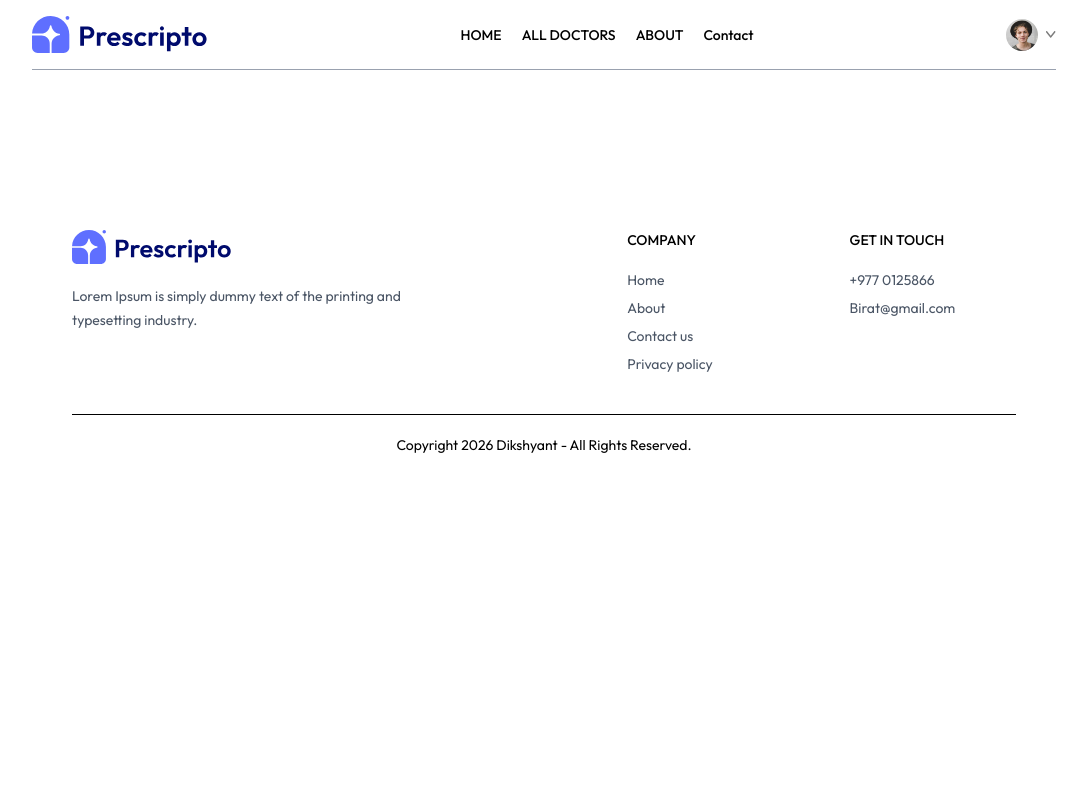
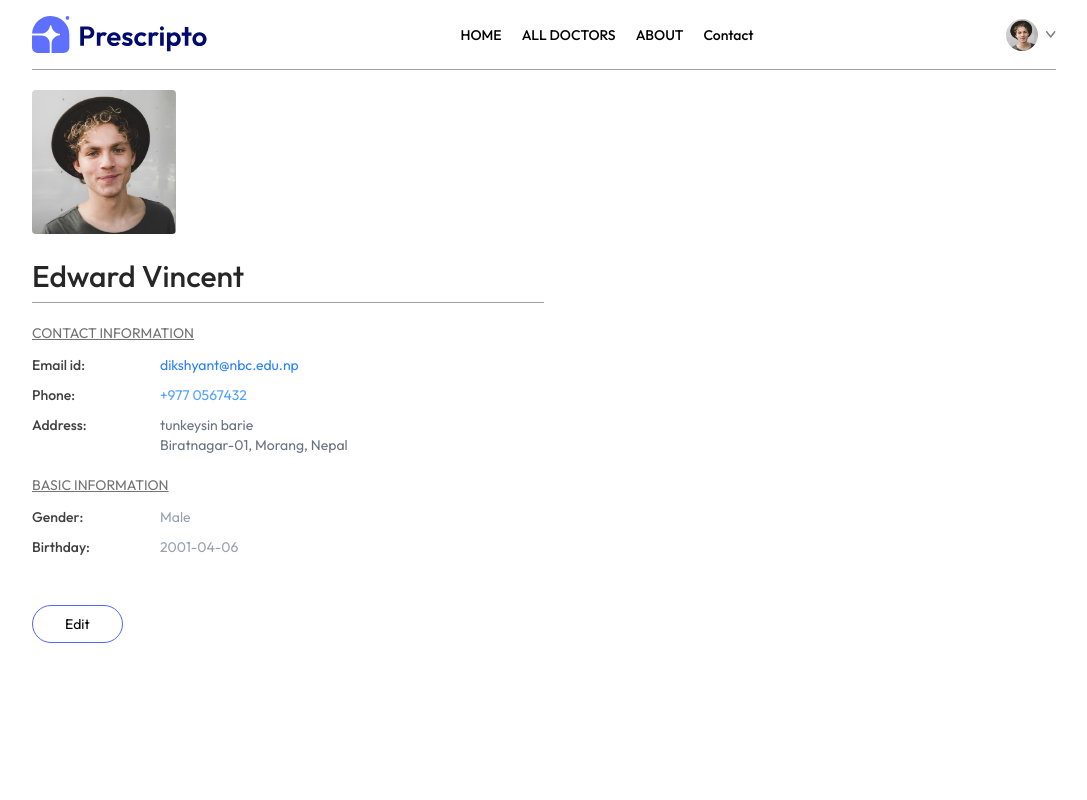
Before and after one commit to 098120/hospital-appointment-booking-system, a React (Vite) app in the folder doctor/: page /my-profile in a window 1280 px wide. Shown: the top 800 px of the page, without its empty margins (96-1183 px from the left). Built offline with nearby package versions, Linux system fonts and the light colour scheme.

Commit message:
new commit

```diff
--- a/doctor/src/pages/Login.jsx
+++ b/doctor/src/pages/Login.jsx
@@ -1,10 +1,71 @@
-import React from 'react'
+import React, { useState } from 'react'
 
 const Login = () => {
+
+  const [state, setState] = useState('Sign Up')
+  const [email, setEmail] = useState('')
+  const [password, setPassword] = useState('')
+  const [name, setName] = useState('')
+
+  const onSubmitHandler = async (event) => {
+    event.preventDefault()
+  }
+
   return (
-    <div>
+    <>
+      <form onSubmit={onSubmitHandler} className='min-h-[80vh] flex items-center justify-center'>
+        <div className='flex flex-col gap-3 p-8 border rounded-lg shadow-sm'>
 
-    </div>
+          <p className='text-2xl font-medium'>
+            {state === 'Sign Up' ? 'Create Account' : 'Login'}
+          </p>
+
+          <p className='text-sm text-gray-500'>
+            Please {state === 'Sign Up' ? 'create an account' : 'login'} to book appointment
+          </p>
+
+          {state === 'Sign Up' && (
+            <input
+              type='text'
+              placeholder='Name'
+              value={name}
+              onChange={(e) => setName(e.target.value)}
+              className='border px-3 py-2 rounded'
+            />
+          )}
+
+          <input
+            type='email'
+            placeholder='Email'
+            value={email}
+            onChange={(e) => setEmail(e.target.value)}
+            className='border px-3 py-2 rounded'
+          />
+
+          <input
+            type='password'
+            placeholder='Password'
+            value={password}
+            onChange={(e) => setPassword(e.target.value)}
+            className='border px-3 py-2 rounded'
+          />
+
+          <button className='bg-primary text-white py-2 rounded'>
+            {state === 'Sign Up' ? 'Create Account' : 'Login'}
+          </button>
+
+          <p
+            className='text-sm text-primary cursor-pointer text-center'
+            onClick={() => setState(state === 'Sign Up' ? 'Login' : 'Sign Up')}
+          >
+            {state === 'Sign Up'
+              ? 'Already have an account? Login'
+              : 'Create a new account'}
+          </p>
+
+        </div>
+      </form>
+    </>
   )
 }
 
--- a/doctor/src/pages/MyProfile.jsx
+++ b/doctor/src/pages/MyProfile.jsx
@@ -1,8 +1,165 @@
-import React from 'react'
+import React, { useState } from 'react'
+import { assets } from '../assets/assets'
 
 const MyProfile = () => {
+
+  const [userData, setUserData] = useState({
+    name: "Edward Vincent",
+    image: assets.profile_pic,
+    email: 'dikshyant@nbc.edu.np',
+    phone: '+977 0567432',
+    address: {
+      line1: "tunkeysin barie",
+      line2: "Biratnagar-01, Morang, Nepal",
+    },
+    gender: 'Male',
+    dob: '2001-04-06'
+  })
+
+  const [isEdit, setIsEdit] = useState(false)
+
   return (
-    <div>
+    <div className='max-w-lg flex flex-col gap-2 text-sm'>
+
+      {/* Profile Image */}
+      <img
+        className='w-36 rounded cursor-pointer'
+        src={userData.image}
+        alt="Profile"
+      />
+
+      {/* Name */}
+      {
+        isEdit
+          ? <input
+              className='bg-gray-50 text-3xl font-medium max-w-60 mt-4 cursor-text'
+              type="text"
+              value={userData.name}
+              onChange={e =>
+                setUserData(prev => ({ ...prev, name: e.target.value }))
+              }
+            />
+          : <p className='font-medium text-3xl text-neutral-800 mt-4'>
+              {userData.name}
+            </p>
+      }
+
+      <hr className='bg-zinc-400 h-[1px] border-none'/>
+
+      {/* CONTACT INFORMATION */}
+      <div>
+        <p className='text-neutral-500 underline mt-3'>CONTACT INFORMATION</p>
+
+        <div className='grid grid-cols-[1fr_3fr] gap-y-2.5 mt-3 text-neutral-700'>
+          <p className='font-medium'>Email id:</p>
+          <p className='text-blue-500'>{userData.email}</p>
+
+          <p className='font-medium'>Phone:</p>
+          {
+            isEdit
+              ? <input
+                  className='bg-gray-100 max-w-52 cursor-text'
+                  type="text"
+                  value={userData.phone}
+                  onChange={e =>
+                    setUserData(prev => ({ ...prev, phone: e.target.value }))
+                  }
+                />
+              : <p className='text-blue-400'>{userData.phone}</p>
+          }
+
+          <p className='font-medium'>Address:</p>
+          {
+            isEdit
+              ? <p>
+                  <input
+                    className='bg-gray-50 cursor-text'
+                    type="text"
+                    value={userData.address.line1}
+                    onChange={e =>
+                      setUserData(prev => ({
+                        ...prev,
+                        address: { ...prev.address, line1: e.target.value }
+                      }))
+                    }
+                  />
+                  <br />
+                  <input
+                    className='bg-gray-50 cursor-text'
+                    type="text"
+                    value={userData.address.line2}
+                    onChange={e =>
+                      setUserData(prev => ({
+                        ...prev,
+                        address: { ...prev.address, line2: e.target.value }
+                      }))
+                    }
+                  />
+                </p>
+              : <p className='text-gray-500'>
+                  {userData.address.line1}
+                  <br />
+                  {userData.address.line2}
+                </p>
+          }
+        </div>
+      </div>
+
+      {/* BASIC INFORMATION */}
+      <div>
+        <p className='text-neutral-500 underline mt-3'>BASIC INFORMATION</p>
+
+        <div className='grid grid-cols-[1fr_3fr] gap-y-2.5 mt-3 text-neutral-700'>
+          <p className='font-medium'>Gender:</p>
+          {
+            isEdit
+              ? <select
+                  className='max-w-20 bg-gray-100 cursor-pointer'
+                  value={userData.gender}
+                  onChange={e =>
+                    setUserData(prev => ({ ...prev, gender: e.target.value }))
+                  }
+                >
+                  <option value="Male">Male</option>
+                  <option value="Female">Female</option>
+                </select>
+              : <p className='text-gray-400'>{userData.gender}</p>
+          }
+
+          <p className='font-medium'>Birthday:</p>
+          {
+            isEdit
+              ? <input
+                  className='max-w-28 bg-gray-100 cursor-text'
+                  type="date"
+                  value={userData.dob}
+                  onChange={e =>
+                    setUserData(prev => ({ ...prev, dob: e.target.value }))
+                  }
+                />
+              : <p className='text-gray-400'>{userData.dob}</p>
+          }
+        </div>
+      </div>
+
+      {/* EDIT / SAVE BUTTON */}
+      <div className='mt-10'>
+        {
+          isEdit
+            ? <button
+                className='border border-primary px-8 py-2 rounded-full cursor-pointer hover:bg-primary hover:text-white transition-all'
+                onClick={() => setIsEdit(false)}
+              >
+                Save Information
+              </button>
+            : <button
+                className='border border-primary px-8 py-2 rounded-full cursor-pointer hover:bg-primary hover:text-white transition-all'
+                onClick={() => setIsEdit(true)}
+              >
+                Edit
+              </button>
+        }
+      </div>
 
     </div>
   )
```
